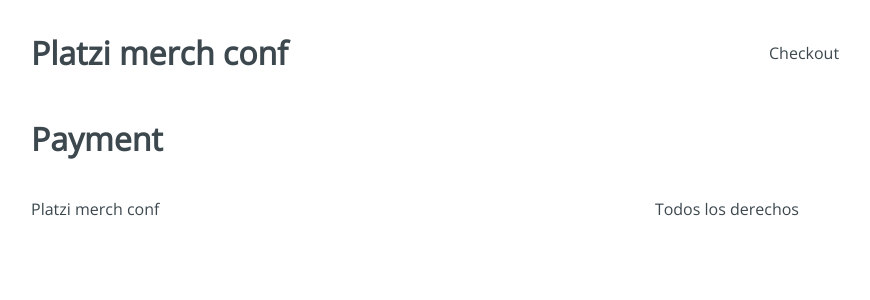
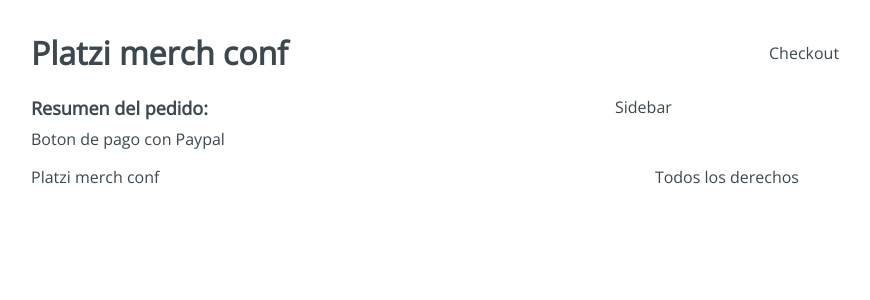
Before and after one commit to jprietor13/platzi-conf-merch, a React app: page /checkout/payment in a window 1280 px wide. Shown: the top 300 px of the page, without its empty margins (225-1095 px from the left). Built offline with nearby package versions, Linux system fonts and the light colour scheme.

Commit message:
feat: Layout and styles components Payment and Success

```diff
--- a/src/containers/Payment.jsx
+++ b/src/containers/Payment.jsx
@@ -3,7 +3,17 @@
 
 const Payment = () => {
   return (
-    <h1>Payment</h1>
+    <div className="Payment">
+      <div className="Payment-content">
+        <h3>Resumen del pedido:</h3>
+        <div className="Payment-button">
+          Boton de pago con Paypal
+        </div>
+      </div>
+      <div>
+        Sidebar
+      </div>
+    </div>
   );
 };
 
--- a/src/containers/Success.jsx
+++ b/src/containers/Success.jsx
@@ -3,7 +3,15 @@
 
 const Success = () => {
   return (
-    <h1>Success</h1>
+    <div className="Success">
+      <div className="Success-content">
+        <h2>Juan, Gracias por tu compra</h2>
+        <span>Tu pedido llegara en 3 dias a tu direccin</span>
+        <div className="Success-map">
+          Google maps
+        </div>
+      </div>
+    </div>
   );
 };
 
```
